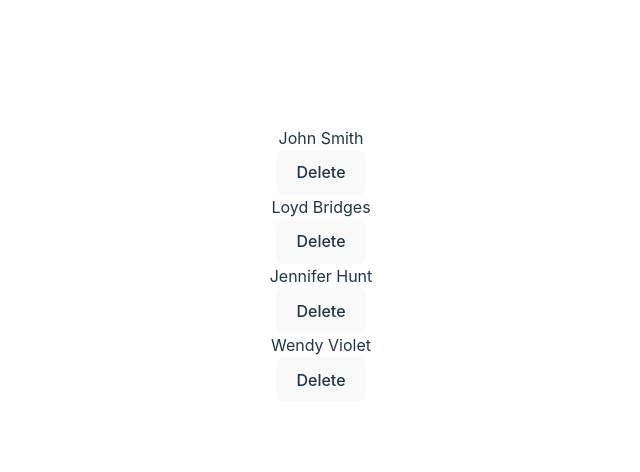
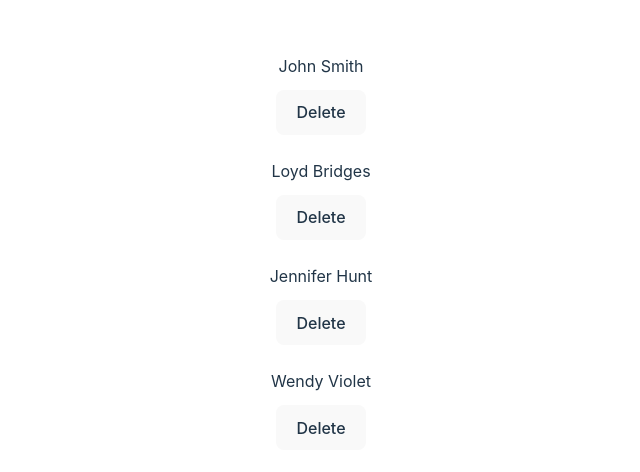
Before and after one commit to jpetersun/altura, a React (Vite) app: page / in a window 1280 px wide. Shown: the part 136-608 px from the top of the page, without its empty margins (319-959 px from the left). Built offline with nearby package versions, Linux system fonts and the light colour scheme.

Commit message:
feat: copy update and styling

```diff
--- a/src/components/UserItem.tsx
+++ b/src/components/UserItem.tsx
@@ -14,17 +14,19 @@ const UserItem = ({
   deleteUser,
 }: Props) => {
   return (
-    <div>
+    <div className="mb-6">
       <li key={user.id} onClick={() => displayUserDetails(user.id)}>
         {user.firstName} {user.lastName}
         {!isDisplayUserDetails.includes(user.id) ? null : (
           <p>
-            {user.id} {user.firstName} {user.lastName} {user.username}{" "}
+            Details: {user.id} {user.firstName} {user.lastName} {user.username}{" "}
             {user.phoneNumber}
           </p>
         )}
       </li>
-      <button onClick={() => deleteUser(user.id)}>Delete</button>
+      <button className="mt-3" onClick={() => deleteUser(user.id)}>
+        Delete
+      </button>
     </div>
   );
 };
```
